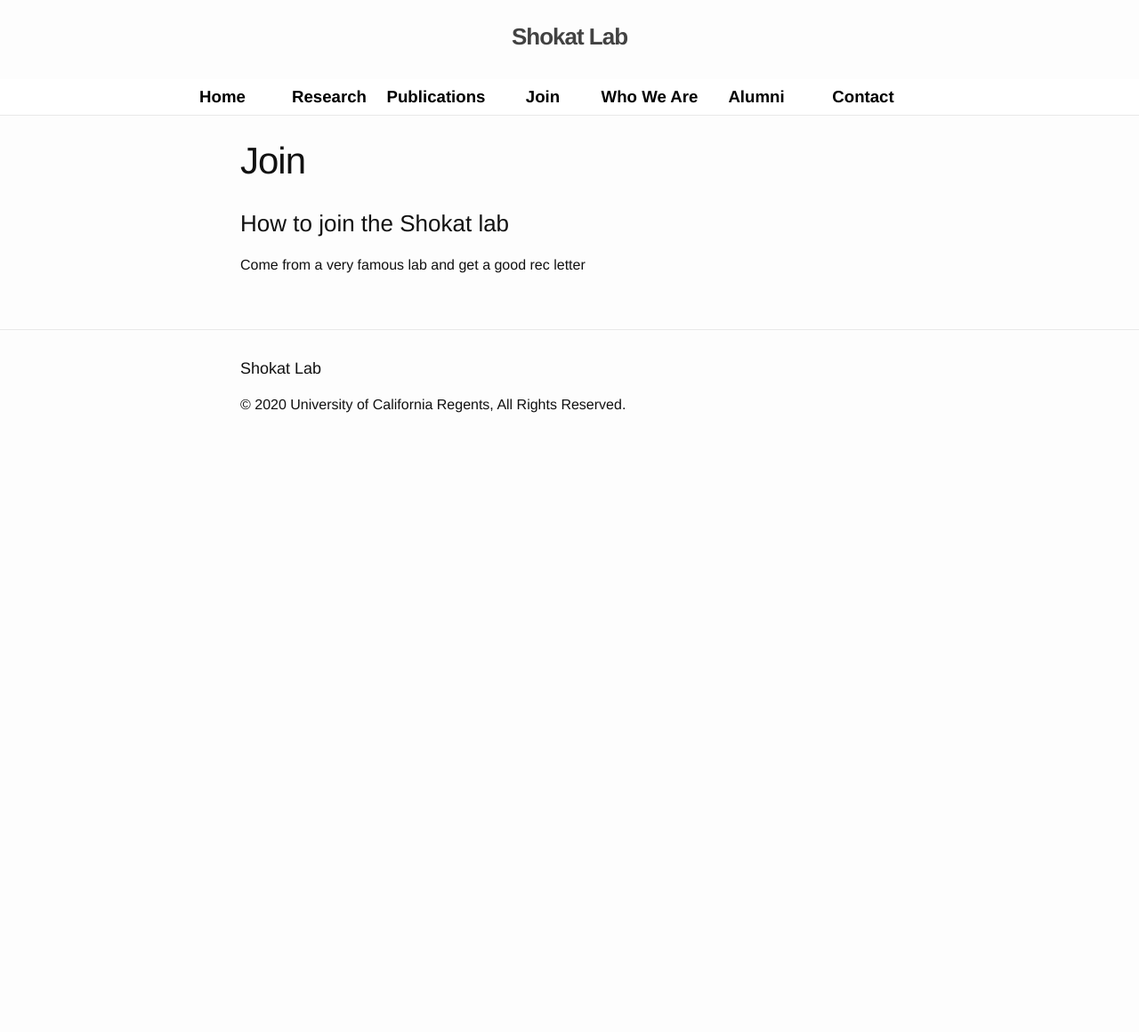
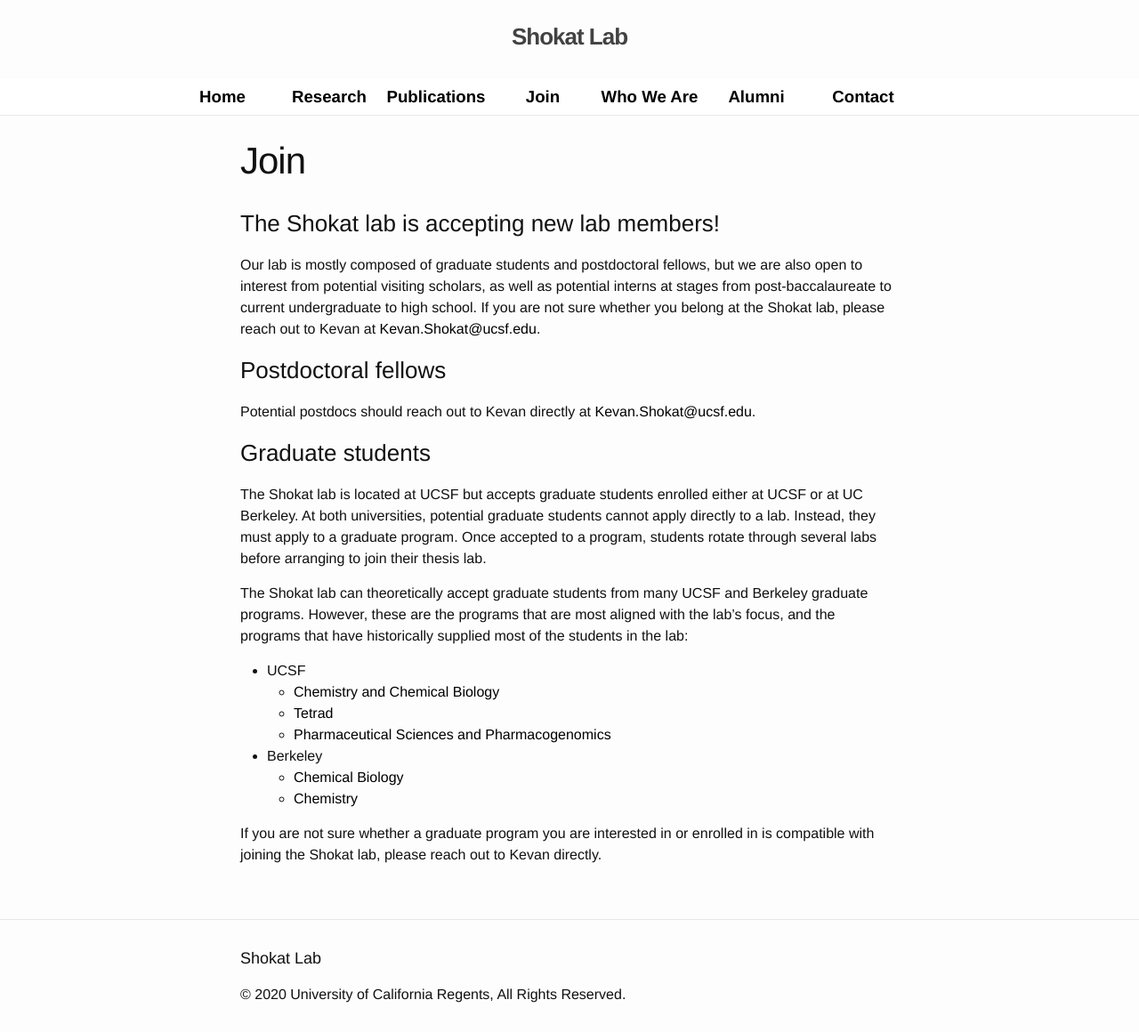
Before and after one commit to UCSF-CMP/shokat-lab, a Jekyll site: the page built from join.md, in a window 1280 px wide, cut to the strip 54-1214 px from the top of the page. Shown: the whole strip at 89% size. Built offline with Jekyll 4.4.1, drawn with Linux system fonts in a browser that asks for light colours; nearby versions of some CDN libraries; before the commit the page ends 900 px from its top, so only the background shows below that.

Commit message:
updated join page with reasonable first draft

```diff
--- a/join.md
+++ b/join.md
@@ -3,5 +3,22 @@
 title: Join
 permalink: /join/
 ---
-### How to join the Shokat lab
-Come from a very famous lab and get a good rec letter
+### The Shokat lab is accepting new lab members!
+Our lab is mostly composed of graduate students and postdoctoral fellows, but we are also open to interest from potential visiting scholars, as well as potential interns at stages from post-baccalaureate to current undergraduate to high school. If you are not sure whether you belong at the Shokat lab, please reach out to Kevan at [Kevan.Shokat@ucsf.edu](mailto:Kevan.Shokat@ucsf.edu).
+
+### Postdoctoral fellows
+Potential postdocs should reach out to Kevan directly at [Kevan.Shokat@ucsf.edu](mailto:Kevan.Shokat@ucsf.edu).
+
+### Graduate students
+The Shokat lab is located at UCSF but accepts graduate students enrolled either at UCSF or at UC Berkeley. At both universities, potential graduate students cannot apply directly to a lab. Instead, they must apply to a graduate program. Once accepted to a program, students rotate through several labs before arranging to join their thesis lab.
+
+The Shokat lab can theoretically accept graduate students from many UCSF and Berkeley graduate programs. However, these are the programs that are most aligned with the lab's focus, and the programs that have historically supplied most of the students in the lab:
+- UCSF
+    - [Chemistry and Chemical Biology](https://ccb.ucsf.edu/)
+    - [Tetrad](https://tetrad.ucsf.edu/)
+    - [Pharmaceutical Sciences and Pharmacogenomics](https://pspg.ucsf.edu/)
+- Berkeley
+    - [Chemical Biology](https://chembio.berkeley.edu/)
+    - [Chemistry](https://chemistry.berkeley.edu/grad/chem/about)
+
+If you are not sure whether a graduate program you are interested in or enrolled in is compatible with joining the Shokat lab, please reach out to Kevan directly.
```
